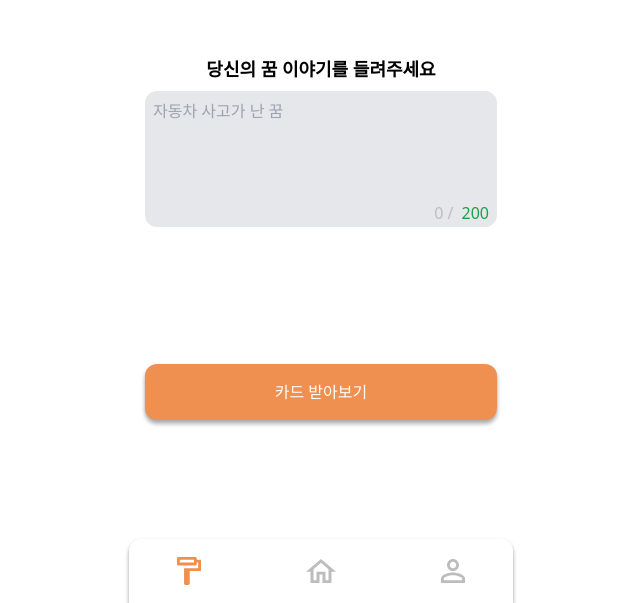
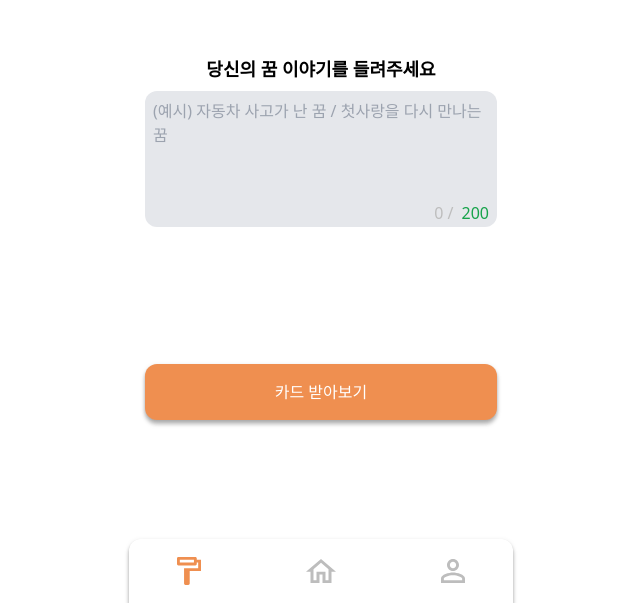
Before and after one commit to TarotDream/tarotdream-web, a SvelteKit app: page /dream in a window 1280 px wide. Shown: the part 197-800 px from the top of the page, without its empty margins (319-959 px from the left). Built offline with nearby package versions, Linux system fonts and the light colour scheme.

Commit message:
jun: 카드 공유 시 instagram으로 넘어가게 구

```diff
--- a/src/routes/dream/+page.svelte
+++ b/src/routes/dream/+page.svelte
@@ -43,7 +43,7 @@
 					class="resize-none bg-gray-200 w-full p-2 rounded-xl focus:outline-none"
 					cols="30"
 					rows="5"
-					placeholder="자동차 사고가 난 꿈"
+					placeholder="(예시) 자동차 사고가 난 꿈 / 첫사랑을 다시 만나는 꿈"
 					maxlength="200"
 					bind:value={content}
 				/>
--- a/src/routes/dream/[id=integer]/+page.svelte
+++ b/src/routes/dream/[id=integer]/+page.svelte
@@ -55,7 +55,9 @@
 			try {
 				await navigator.clipboard.writeText(dreamUri);
 				$toastMessage = "클립보드에 주소를 복사했습니다";
-				if (isDevieMobile()) navigateTo(INSTAGRAM_DOMAIN);
+				setInterval(() => {
+					navigateTo(INSTAGRAM_DOMAIN);
+				}, 2000)
 			} catch(err) {
 				$toastMessage = "주소 복사 실패"
 				console.log("[Error] Copying ClipBoard / " + err);
```
